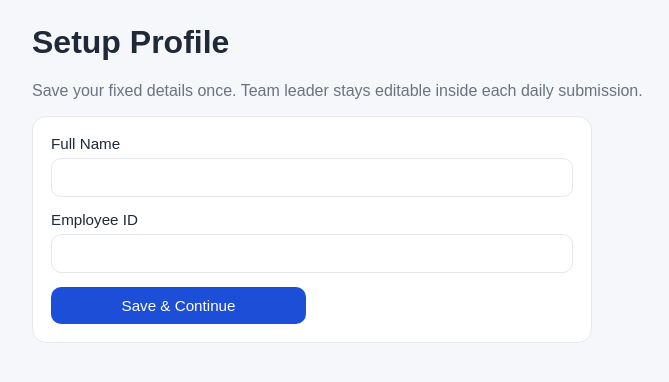
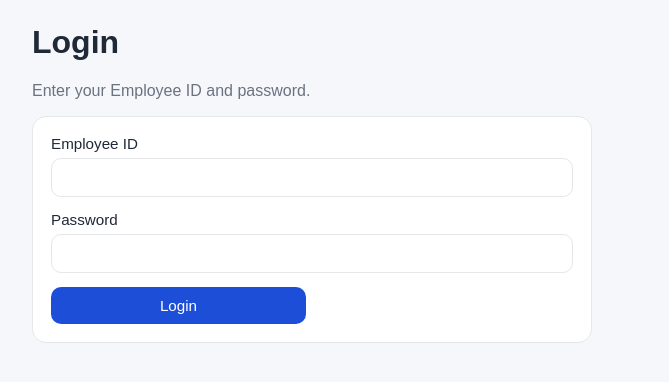
Before and after one commit to mekawyy6/Time-sheet_1, a FastAPI app: page /setup in a window 1280 px wide. Shown: the part 85-467 px from the top of the page, without its empty margins (74-743 px from the left). Run offline with FastAPI, Linux system fonts and the light colour scheme.

Commit message:
Update setup_profile.html

```diff
--- a/app/templates/setup_profile.html
+++ b/app/templates/setup_profile.html
@@ -1,18 +1,37 @@
-
 {% extends 'base.html' %}
 {% block content %}
-<h1>{% if is_settings %}Settings{% else %}Setup Profile{% endif %}</h1>
-<p class="muted">Save your fixed details once. Team leader stays editable inside each daily submission.</p>
-<form method="post" action="/setup" class="card form-grid auto-fill-form" style="max-width:560px;">
+<h1>{% if is_settings %}Settings{% else %}Login{% endif %}</h1>
+
+{% if error %}
+  <div class="alert">{{ error }}</div>
+{% endif %}
+
+{% if is_settings %}
+  <p class="muted">Your account information is locked by the approved team list.</p>
+  <div class="card form-grid auto-fill-form" style="max-width:560px;">
     <label>Full Name
-    <input type="text" name="full_name" value="{{ profile.name if profile else '' }}" required />
+      <input type="text" value="{{ profile.name if profile else '' }}" readonly />
     </label>
     <label>Employee ID
-    <input type="text" name="employee_id" value="{{ profile.employee_id if profile else '' }}" required />
+      <input type="text" value="{{ profile.employee_id if profile else '' }}" readonly />
     </label>
     <div class="actions-row">
-    {% if is_settings %}<a class="secondary-btn" href="/dashboard">Back</a>{% endif %}
-    <button type="submit">Save{% if not is_settings %} & Continue{% endif %}</button>
+      <a class="secondary-btn" href="/dashboard">Back</a>
+      <a class="secondary-btn" href="/logout">Logout</a>
+    </div>
+  </div>
+{% else %}
+  <p class="muted">Enter your Employee ID and password.</p>
+  <form method="post" action="/setup" class="card form-grid auto-fill-form" style="max-width:560px;">
+    <label>Employee ID
+      <input type="text" name="employee_id" required autocomplete="username" />
+    </label>
+    <label>Password
+      <input type="password" name="password" required autocomplete="current-password" />
+    </label>
+    <div class="actions-row">
+      <button type="submit">Login</button>
     </div>
   </form>
+{% endif %}
 {% endblock %}
```
Lines whose indentation alone changed are shown as unchanged.
